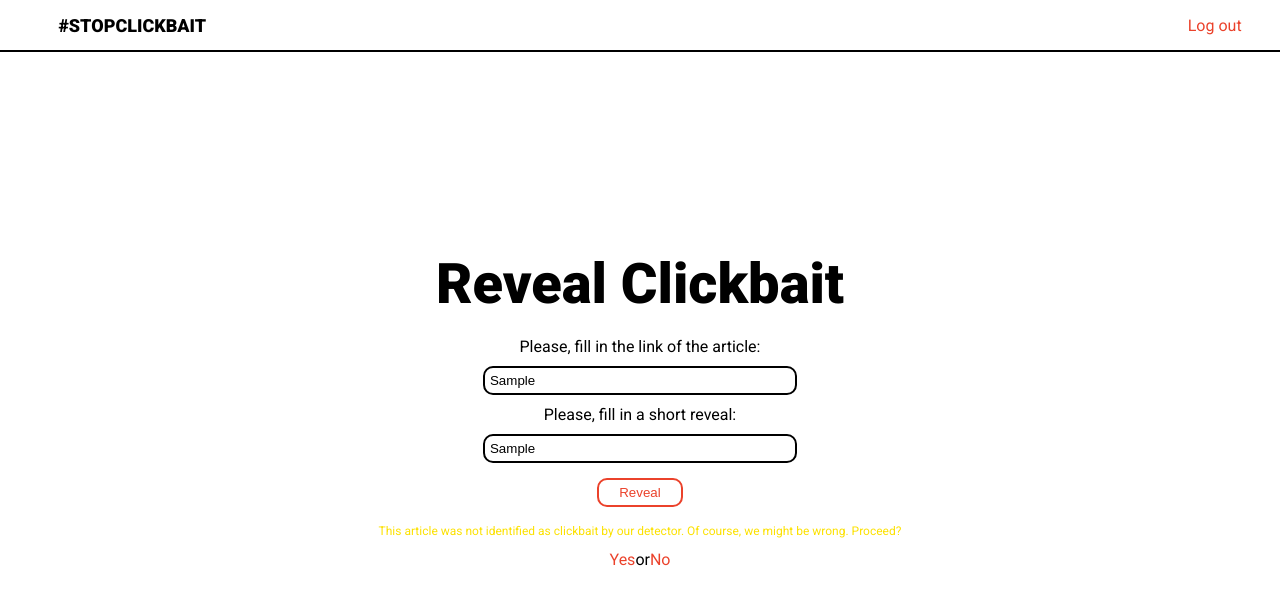
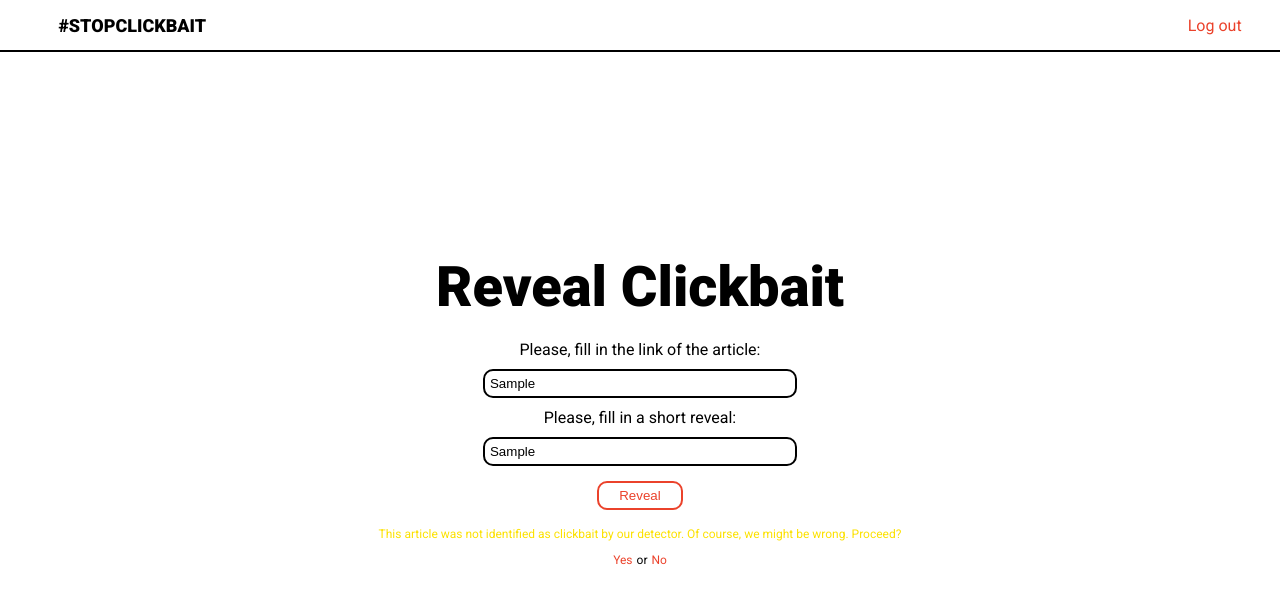
Before and after one commit to Ivaylo-Georgiev/stop-clickbait, a website: page html/revealClickbait.html in a window 1280 px wide. Both pictures are taken after typing "Sample", "Sample" into the empty fields and a click on the input "Reveal". Drawn offline with Linux system fonts and the light colour scheme; no server answers.

Commit message:
update style

```diff
--- a/css/style.css
+++ b/css/style.css
@@ -51,6 +51,7 @@ h2, h3, .header-title {
 a {
     color: #eb422b;
     text-decoration: none;
+    cursor: pointer;
 }
 
 .button, form input[type='submit'] {
@@ -188,8 +189,16 @@ form input[type='text'], form input[type='password'] {
     width: 300px;
 }
 
+.warning, .option {
+    font-size: 12px;
+}
+
+.option {
+    padding-left: 2px;
+    padding-right: 2px;
+}
+
 .warning {
-    font-size: 12px;
     color: #fce100;
 }
 
```
